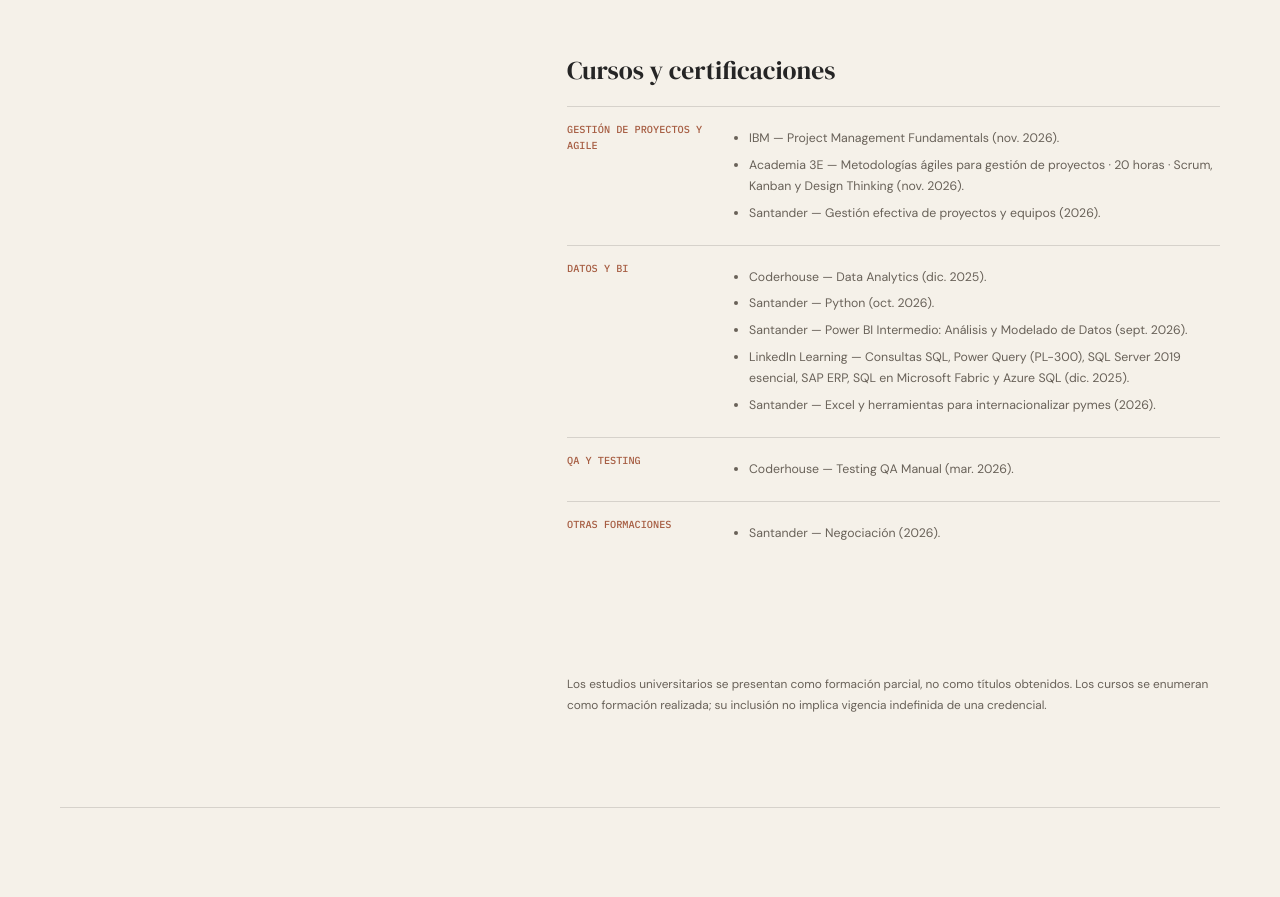
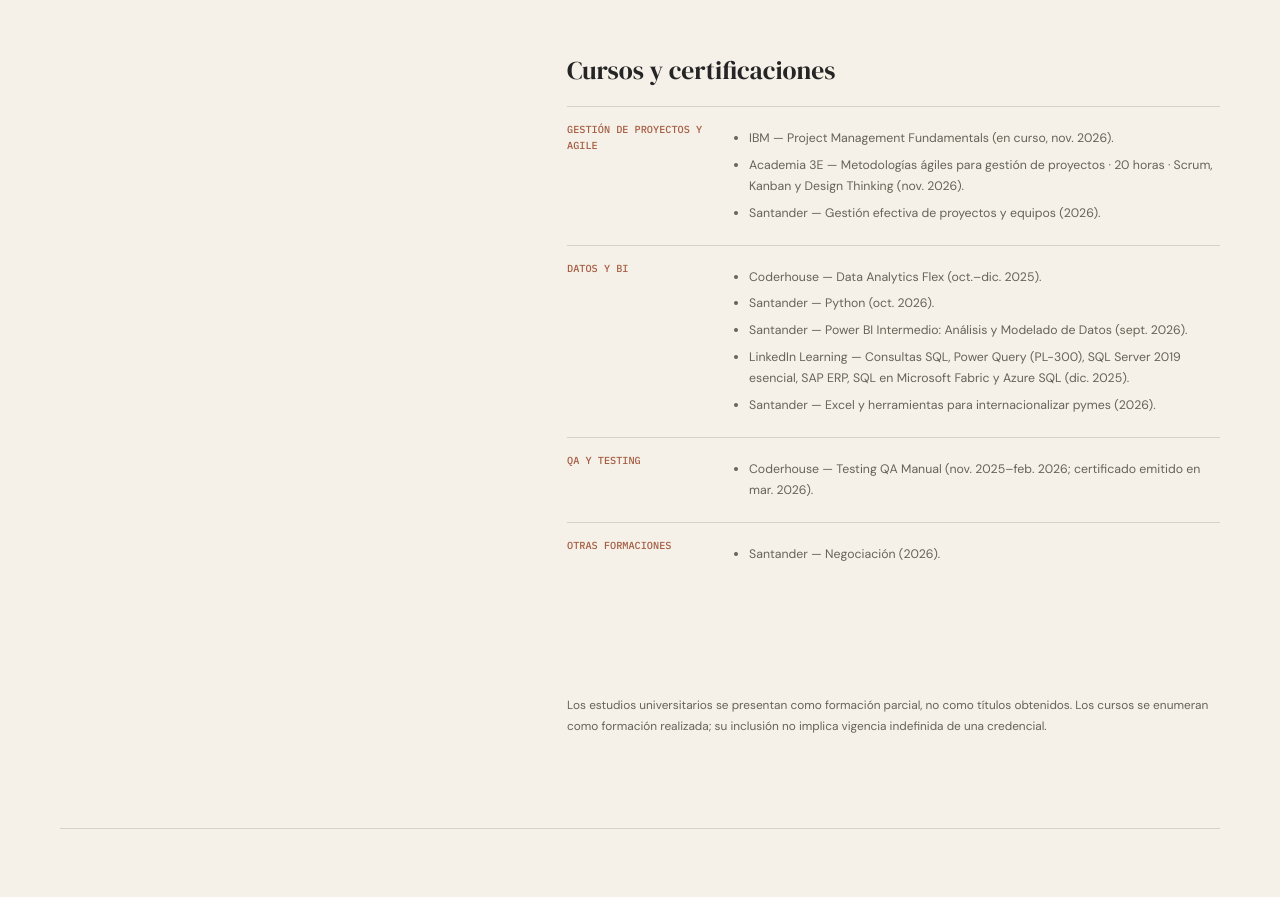
Before and after one commit to agustiininicabral/html, a plain HTML site: page index.html in a window 1280 px wide. Shown: the part 5300-6197 px from the top of the page. Drawn offline with Linux system fonts and the light colour scheme.

Commit message:
Refine course dates and in-progress training status

```diff
--- a/index.html
+++ b/index.html
@@ -171,9 +171,9 @@
       </div>
       <div class="certifications">
         <h3 data-es="Cursos y certificaciones" data-en="Courses and certificates">Cursos y certificaciones</h3>
-        <div class="cert-group"><h4 data-es="Gestión de proyectos y Agile" data-en="Project Management & Agile">Gestión de proyectos y Agile</h4><ul><li data-es="IBM — Project Management Fundamentals (nov. 2026)." data-en="IBM — Project Management Fundamentals (Nov 2026).">IBM — Project Management Fundamentals (nov. 2026).</li><li data-es="Academia 3E — Metodologías ágiles para gestión de proyectos · 20 horas · Scrum, Kanban y Design Thinking (nov. 2026)." data-en="Academia 3E — Agile Project Management · 20 hours · Scrum, Kanban and Design Thinking (Nov 2026).">Academia 3E — Metodologías ágiles para gestión de proyectos · 20 horas · Scrum, Kanban y Design Thinking (nov. 2026).</li><li data-es="Santander — Gestión efectiva de proyectos y equipos (2026)." data-en="Santander — Effective project and team management (2026).">Santander — Gestión efectiva de proyectos y equipos (2026).</li></ul></div>
-        <div class="cert-group"><h4 data-es="Datos y BI" data-en="Data & BI">Datos y BI</h4><ul><li data-es="Coderhouse — Data Analytics (dic. 2025)." data-en="Coderhouse — Data Analytics (Dec 2025).">Coderhouse — Data Analytics (dic. 2025).</li><li data-es="Santander — Python (oct. 2026)." data-en="Santander — Python (Oct 2026).">Santander — Python (oct. 2026).</li><li data-es="Santander — Power BI Intermedio: Análisis y Modelado de Datos (sept. 2026)." data-en="Santander — Intermediate Power BI: Data Analysis and Modeling (Sep 2026).">Santander — Power BI Intermedio: Análisis y Modelado de Datos (sept. 2026).</li><li data-es="LinkedIn Learning — Consultas SQL, Power Query (PL-300), SQL Server 2019 esencial, SAP ERP, SQL en Microsoft Fabric y Azure SQL (dic. 2025)." data-en="LinkedIn Learning — SQL Queries, Power Query (PL-300), SQL Server 2019 Essentials, SAP ERP, SQL in Microsoft Fabric and Azure SQL (Dec 2025).">LinkedIn Learning — Consultas SQL, Power Query (PL-300), SQL Server 2019 esencial, SAP ERP, SQL en Microsoft Fabric y Azure SQL (dic. 2025).</li><li data-es="Santander — Excel y herramientas para internacionalizar pymes (2026)." data-en="Santander — Excel and tools for SME internationalization (2026).">Santander — Excel y herramientas para internacionalizar pymes (2026).</li></ul></div>
-        <div class="cert-group"><h4 data-es="QA y Testing" data-en="QA & Testing">QA y Testing</h4><ul><li data-es="Coderhouse — Testing QA Manual (mar. 2026)." data-en="Coderhouse — Manual QA Testing (Mar 2026).">Coderhouse — Testing QA Manual (mar. 2026).</li></ul></div>
+        <div class="cert-group"><h4 data-es="Gestión de proyectos y Agile" data-en="Project Management & Agile">Gestión de proyectos y Agile</h4><ul><li data-es="IBM — Project Management Fundamentals (en curso, nov. 2026)." data-en="IBM — Project Management Fundamentals (Nov 2026).">IBM — Project Management Fundamentals (nov. 2026).</li><li data-es="Academia 3E — Metodologías ágiles para gestión de proyectos · 20 horas · Scrum, Kanban y Design Thinking (nov. 2026)." data-en="Academia 3E — Agile Project Management · 20 hours · Scrum, Kanban and Design Thinking (Nov 2026).">Academia 3E — Metodologías ágiles para gestión de proyectos · 20 horas · Scrum, Kanban y Design Thinking (nov. 2026).</li><li data-es="Santander — Gestión efectiva de proyectos y equipos (2026)." data-en="Santander — Effective project and team management (2026).">Santander — Gestión efectiva de proyectos y equipos (2026).</li></ul></div>
+        <div class="cert-group"><h4 data-es="Datos y BI" data-en="Data & BI">Datos y BI</h4><ul><li data-es="Coderhouse — Data Analytics Flex (oct.–dic. 2025)." data-en="Coderhouse — Data Analytics (Dec 2025).">Coderhouse — Data Analytics (dic. 2025).</li><li data-es="Santander — Python (oct. 2026)." data-en="Santander — Python (Oct 2026).">Santander — Python (oct. 2026).</li><li data-es="Santander — Power BI Intermedio: Análisis y Modelado de Datos (sept. 2026)." data-en="Santander — Intermediate Power BI: Data Analysis and Modeling (Sep 2026).">Santander — Power BI Intermedio: Análisis y Modelado de Datos (sept. 2026).</li><li data-es="LinkedIn Learning — Consultas SQL, Power Query (PL-300), SQL Server 2019 esencial, SAP ERP, SQL en Microsoft Fabric y Azure SQL (dic. 2025)." data-en="LinkedIn Learning — SQL Queries, Power Query (PL-300), SQL Server 2019 Essentials, SAP ERP, SQL in Microsoft Fabric and Azure SQL (Dec 2025).">LinkedIn Learning — Consultas SQL, Power Query (PL-300), SQL Server 2019 esencial, SAP ERP, SQL en Microsoft Fabric y Azure SQL (dic. 2025).</li><li data-es="Santander — Excel y herramientas para internacionalizar pymes (2026)." data-en="Santander — Excel and tools for SME internationalization (2026).">Santander — Excel y herramientas para internacionalizar pymes (2026).</li></ul></div>
+        <div class="cert-group"><h4 data-es="QA y Testing" data-en="QA & Testing">QA y Testing</h4><ul><li data-es="Coderhouse — Testing QA Manual (nov. 2025–feb. 2026; certificado emitido en mar. 2026)." data-en="Coderhouse — Manual QA Testing (Mar 2026).">Coderhouse — Testing QA Manual (mar. 2026).</li></ul></div>
         <div class="cert-group"><h4 data-es="Otras formaciones" data-en="Additional learning">Otras formaciones</h4><ul><li data-es="Santander — Negociación (2026)." data-en="Santander — Negotiation (2026).">Santander — Negociación (2026).</li></ul></div>
       </div>
       <p class="education-note" data-es="Los estudios universitarios se presentan como formación parcial, no como títulos obtenidos. Los cursos se enumeran como formación realizada; su inclusión no implica vigencia indefinida de una credencial." data-en="University studies are listed as partial studies, not completed degrees. Courses are listed as completed learning; inclusion does not imply that a credential remains valid indefinitely.">Los estudios universitarios se presentan como formación parcial, no como títulos obtenidos. Los cursos se enumeran como formación realizada; su inclusión no implica vigencia indefinida de una credencial.</p>
```
